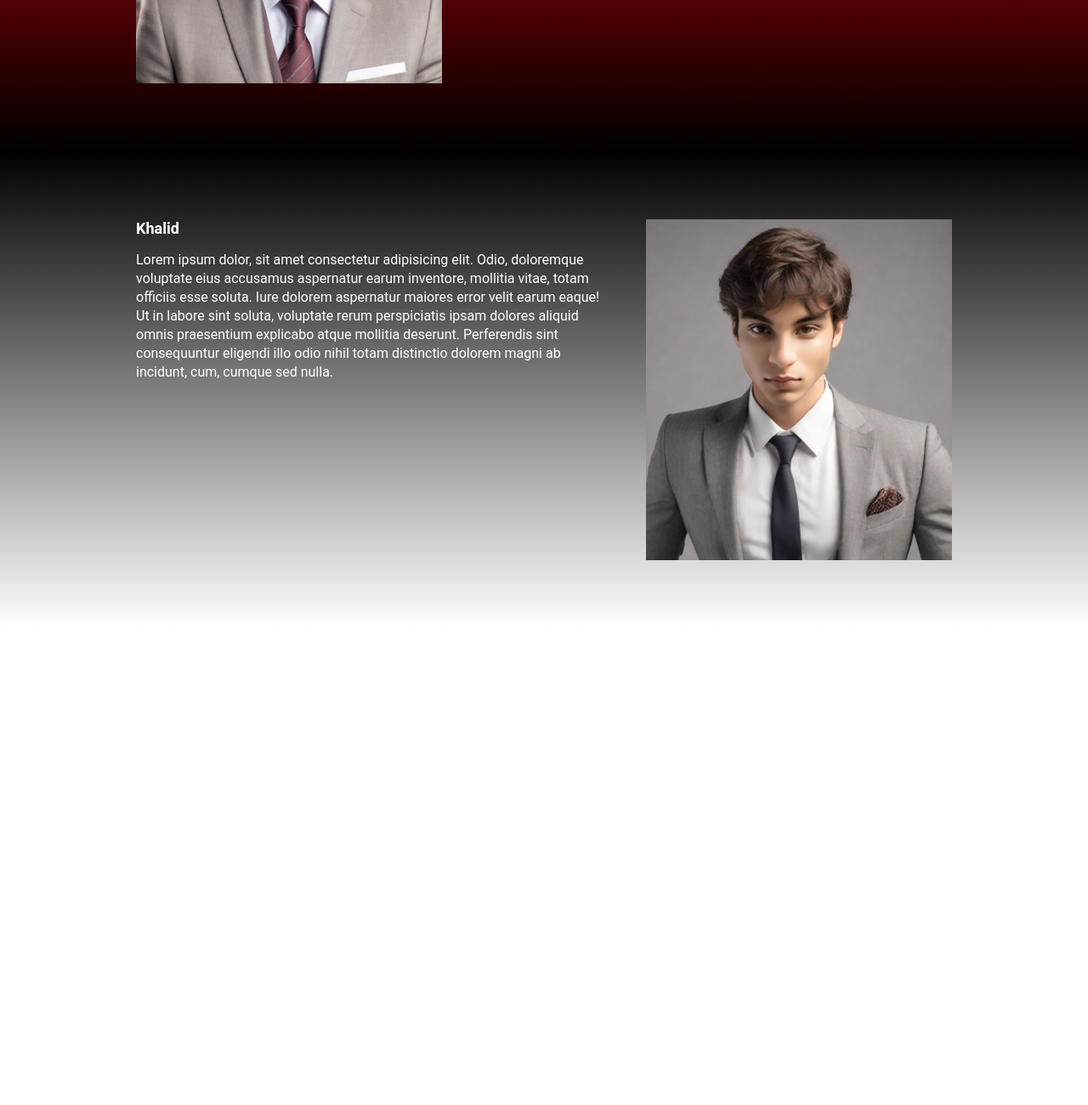
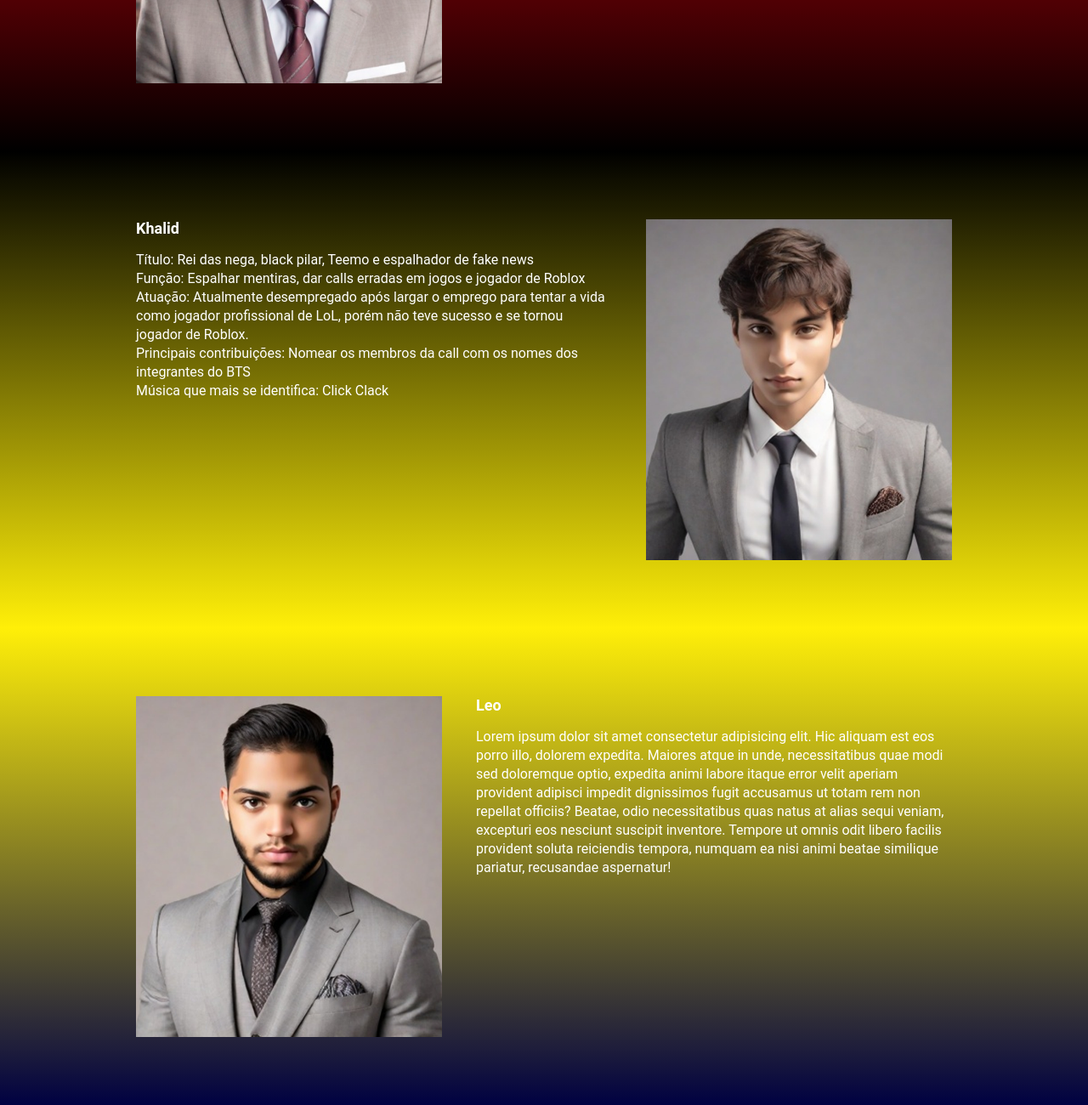
Before and after one commit to zmadou/Os_cara_da_call, a website built with Parcel: page src/index.html in a window 1280 px wide. Shown: the part 3871-5171 px from the top of the page at 85% size. Before the commit the page ends 4610 px from the top, so only its background shows below. Built offline with nearby package versions, Linux system fonts and the light colour scheme; a web font is replaced by a local one.

Commit message:
atualização descrição leo

```diff
--- a/src/index.html
+++ b/src/index.html
@@ -128,11 +128,27 @@ Música que mais se identifica: Irrefutable Wheelchair
                     Khalid
                 </h2>
                 <p class="member__info__description">
-                    Lorem ipsum dolor, sit amet consectetur adipisicing elit. Odio, doloremque voluptate eius accusamus aspernatur earum inventore, mollitia vitae, totam officiis esse soluta. Iure dolorem aspernatur maiores error velit earum eaque! Ut in labore sint soluta, voluptate rerum perspiciatis ipsam dolores aliquid omnis praesentium explicabo atque mollitia deserunt. Perferendis sint consequuntur eligendi illo odio nihil totam distinctio dolorem magni ab incidunt, cum, cumque sed nulla.
-
+                    Título: Rei das nega, black pilar, Teemo e espalhador de fake news<br>
+                    Função: Espalhar mentiras, dar calls erradas em jogos e jogador de Roblox<br>
+                    Atuação: Atualmente desempregado após largar o emprego para tentar a vida como jogador profissional de LoL, porém não teve sucesso e se tornou jogador de Roblox.<br>
+                    Principais contribuições: Nomear os membros da call com os nomes dos integrantes do BTS<br>
+                    Música que mais se identifica: Click Clack<br>
                 </p>
             </div>
             <img class="member__image" src="./images/khalid.png" alt="Khalid">
+        </div>
+    </section>
+    <section class="member member--leo member--image-left">
+        <div class="container" data-aos="fade-left">
+            <div class="member__info">
+                <h2 class="member__info__title">
+                    Leo
+                </h2>
+                <p class="member__info__description">
+                    Lorem ipsum dolor sit amet consectetur adipisicing elit. Hic aliquam est eos porro illo, dolorem expedita. Maiores atque in unde, necessitatibus quae modi sed doloremque optio, expedita animi labore itaque error velit aperiam provident adipisci impedit dignissimos fugit accusamus ut totam rem non repellat officiis? Beatae, odio necessitatibus quas natus at alias sequi veniam, excepturi eos nesciunt suscipit inventore. Tempore ut omnis odit libero facilis provident soluta reiciendis tempora, numquam ea nisi animi beatae similique pariatur, recusandae aspernatur!
+                </p>
+            </div>
+            <img class="member__image" src="./images/leo.png" alt="FabioFala">
         </div>
     </section>
 
--- a/src/styles/components/_member.scss
+++ b/src/styles/components/_member.scss
@@ -25,7 +25,11 @@
         background-image: linear-gradient(#fd000d, #000000);
     }
     &--khalid {
-        background-image: linear-gradient(#000000, #ffffff);
+        background-image: linear-gradient(#000000, #ffef08);
+    }
+
+    &--leo {
+        background-image: linear-gradient(#ffef08, #000142);
     }
 
     &--image-left {
```
Also changed, not shown: src/images/leo.png (added).
